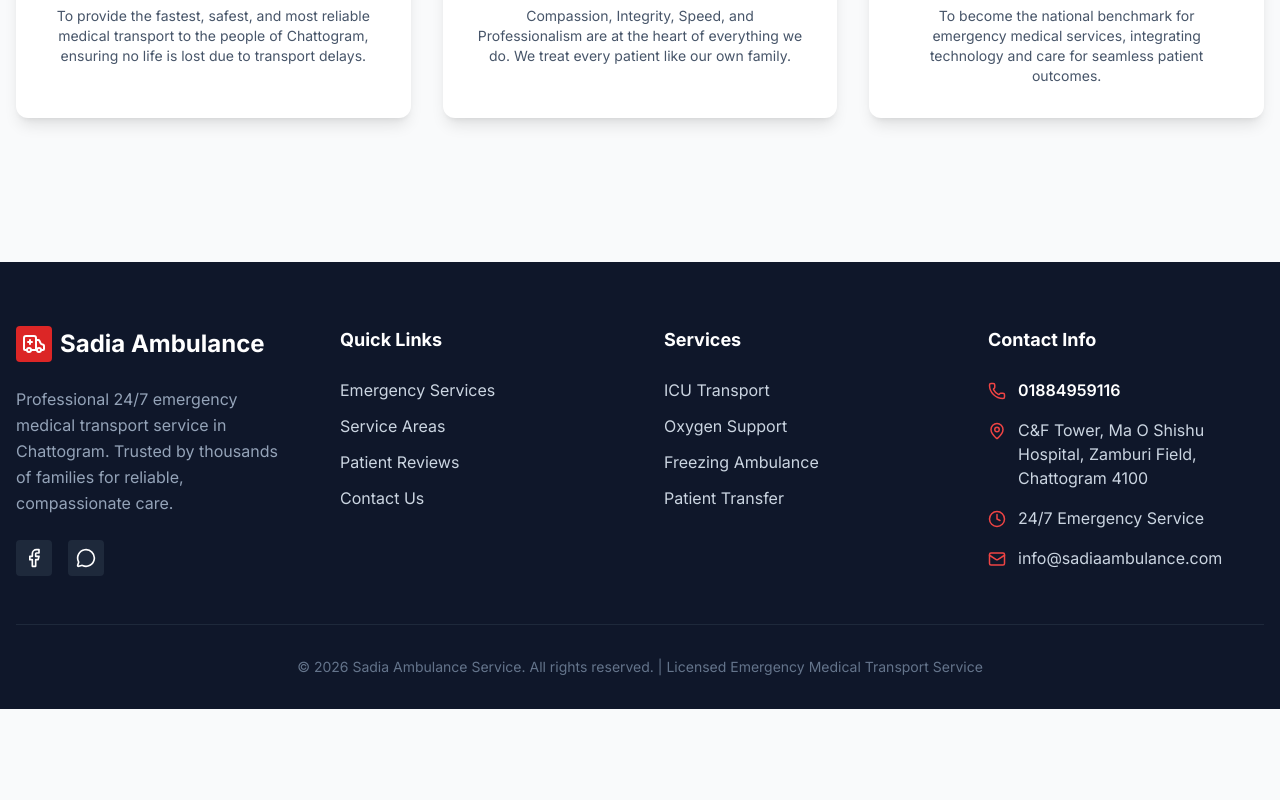
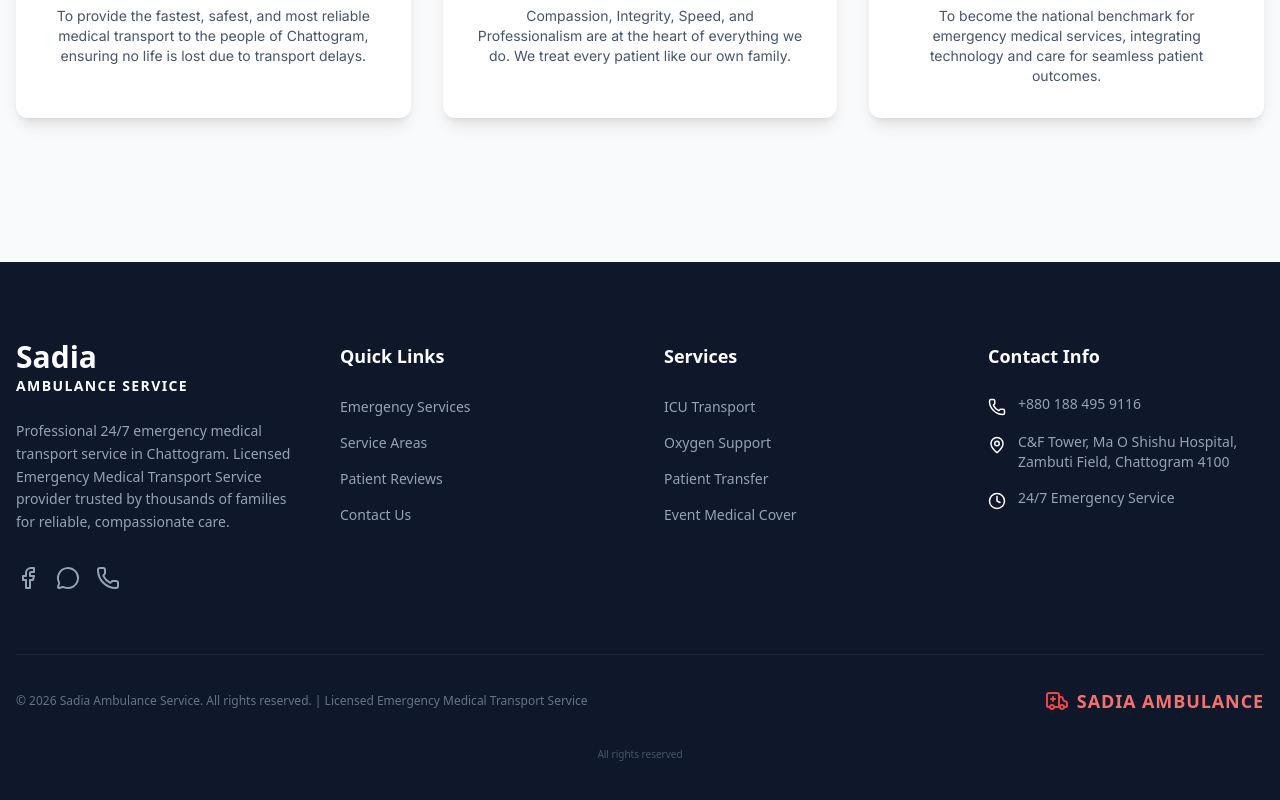
Before and after one commit to botassistorg-crypto/sadia-ambulance, a React (Vite) app: page /#/about in a window 1280 px wide. Shown: the part 1604-2404 px from the top of the page. Before the commit the page ends 2313 px from the top, so only its background shows below. Built offline with nearby package versions, Linux system fonts and the light colour scheme.

Commit message:
Enhance Footer component with new styles and links

```diff
--- a/components/Footer.tsx
+++ b/components/Footer.tsx
@@ -1,29 +1,30 @@
 import React from 'react';
 import { Link } from 'react-router-dom';
-import { Phone, MapPin, Mail, Facebook, MessageCircle, Clock, Ambulance } from 'lucide-react';
+import { Phone, MapPin, Mail, Facebook, MessageCircle, Clock, Ambulance, ArrowRight } from 'lucide-react';
 
 export const Footer: React.FC = () => {
   return (
-    <footer className="bg-slate-900 text-slate-300 pt-16 pb-8">
+    <footer className="bg-slate-900 text-slate-400 pt-20 pb-10 font-sans">
       <div className="container mx-auto px-4">
-        <div className="grid grid-cols-1 md:grid-cols-2 lg:grid-cols-4 gap-12 mb-12">
+        <div className="grid grid-cols-1 md:grid-cols-2 lg:grid-cols-4 gap-12 mb-16">
           {/* Brand Info */}
           <div>
-            <div className="flex items-center gap-2 mb-6">
-               <div className="bg-red-600 p-1.5 rounded">
-                <Ambulance className="text-white w-6 h-6" />
-              </div>
-              <h3 className="text-2xl font-bold text-white">Sadia Ambulance</h3>
+            <div className="flex flex-col gap-1 mb-6">
+               <h3 className="text-3xl font-extrabold text-white leading-none">Sadia</h3>
+               <span className="text-sm font-bold text-white tracking-widest uppercase">Ambulance Service</span>
             </div>
-            <p className="text-slate-400 mb-6 leading-relaxed">
-              Professional 24/7 emergency medical transport service in Chattogram. Trusted by thousands of families for reliable, compassionate care.
+            <p className="mb-8 leading-relaxed text-sm">
+              Professional 24/7 emergency medical transport service in Chattogram. Licensed Emergency Medical Transport Service provider trusted by thousands of families for reliable, compassionate care.
             </p>
             <div className="flex gap-4">
-              <a href="https://www.facebook.com/Sadia.Ambulance.service.Chittagong.Agrabad.1" target="_blank" rel="noopener noreferrer" className="bg-slate-800 p-2 rounded hover:bg-red-600 transition-colors text-white">
-                <Facebook size={20} />
+              <a href="https://www.facebook.com/Sadia.Ambulance.service.Chittagong.Agrabad.1" target="_blank" rel="noopener noreferrer" className="text-slate-400 hover:text-white transition-colors">
+                <Facebook size={24} />
               </a>
-              <a href="#" className="bg-slate-800 p-2 rounded hover:bg-green-600 transition-colors text-white">
-                <MessageCircle size={20} />
+              <a href="#" className="text-slate-400 hover:text-white transition-colors">
+                <MessageCircle size={24} />
+              </a>
+               <a href="#" className="text-slate-400 hover:text-white transition-colors">
+                <Phone size={24} />
               </a>
             </div>
           </div>
@@ -32,10 +33,10 @@ export const Footer: React.FC = () => {
           <div>
             <h4 className="text-white text-lg font-bold mb-6">Quick Links</h4>
             <ul className="space-y-3">
-              <li><Link to="/services" className="hover:text-red-500 transition-colors">Emergency Services</Link></li>
-              <li><Link to="/about" className="hover:text-red-500 transition-colors">Service Areas</Link></li>
-              <li><Link to="/#testimonials" className="hover:text-red-500 transition-colors">Patient Reviews</Link></li>
-              <li><Link to="/contact" className="hover:text-red-500 transition-colors">Contact Us</Link></li>
+              <li><Link to="/" className="hover:text-white transition-colors text-sm">Emergency Services</Link></li>
+              <li><Link to="/about" className="hover:text-white transition-colors text-sm">Service Areas</Link></li>
+              <li><Link to="/services" className="hover:text-white transition-colors text-sm">Patient Reviews</Link></li>
+              <li><Link to="/contact" className="hover:text-white transition-colors text-sm">Contact Us</Link></li>
             </ul>
           </div>
 
@@ -43,10 +44,10 @@ export const Footer: React.FC = () => {
           <div>
             <h4 className="text-white text-lg font-bold mb-6">Services</h4>
             <ul className="space-y-3">
-              <li><Link to="/services" className="hover:text-red-500 transition-colors">ICU Transport</Link></li>
-              <li><Link to="/services" className="hover:text-red-500 transition-colors">Oxygen Support</Link></li>
-              <li><Link to="/services" className="hover:text-red-500 transition-colors">Freezing Ambulance</Link></li>
-              <li><Link to="/services" className="hover:text-red-500 transition-colors">Patient Transfer</Link></li>
+              <li><Link to="/services" className="hover:text-white transition-colors text-sm">ICU Transport</Link></li>
+              <li><Link to="/services" className="hover:text-white transition-colors text-sm">Oxygen Support</Link></li>
+              <li><Link to="/services" className="hover:text-white transition-colors text-sm">Patient Transfer</Link></li>
+              <li><Link to="/services" className="hover:text-white transition-colors text-sm">Event Medical Cover</Link></li>
             </ul>
           </div>
 
@@ -55,27 +56,30 @@ export const Footer: React.FC = () => {
             <h4 className="text-white text-lg font-bold mb-6">Contact Info</h4>
             <ul className="space-y-4">
               <li className="flex items-start gap-3">
-                <Phone className="text-red-500 shrink-0 mt-1" size={18} />
-                <span className="font-semibold text-white">01884959116</span>
+                <Phone size={18} className="text-white mt-1 shrink-0" />
+                <span className="text-sm">+880 188 495 9116</span>
               </li>
               <li className="flex items-start gap-3">
-                <MapPin className="text-red-500 shrink-0 mt-1" size={18} />
-                <span>C&F Tower, Ma O Shishu Hospital, Zamburi Field, Chattogram 4100</span>
+                <MapPin size={18} className="text-white mt-1 shrink-0" />
+                <span className="text-sm">C&F Tower, Ma O Shishu Hospital, Zambuti Field, Chattogram 4100</span>
               </li>
               <li className="flex items-start gap-3">
-                <Clock className="text-red-500 shrink-0 mt-1" size={18} />
-                <span>24/7 Emergency Service</span>
-              </li>
-              <li className="flex items-start gap-3">
-                <Mail className="text-red-500 shrink-0 mt-1" size={18} />
-                <span>info@sadiaambulance.com</span>
+                <Clock size={18} className="text-white mt-1 shrink-0" />
+                <span className="text-sm">24/7 Emergency Service</span>
               </li>
             </ul>
           </div>
         </div>
 
-        <div className="border-t border-slate-800 pt-8 text-center text-sm text-slate-500">
+        <div className="border-t border-slate-800 pt-8 flex flex-col md:flex-row items-center justify-between text-xs text-slate-500">
           <p>© {new Date().getFullYear()} Sadia Ambulance Service. All rights reserved. | Licensed Emergency Medical Transport Service</p>
+          <div className="flex items-center gap-2 mt-4 md:mt-0">
+             <Ambulance size={24} className="text-red-500" />
+             <span className="font-bold text-red-400 text-lg uppercase tracking-wider">Sadia Ambulance</span>
+          </div>
+        </div>
+        <div className="text-center mt-8 text-[10px] text-slate-600">
+           All rights reserved
         </div>
       </div>
     </footer>
```
